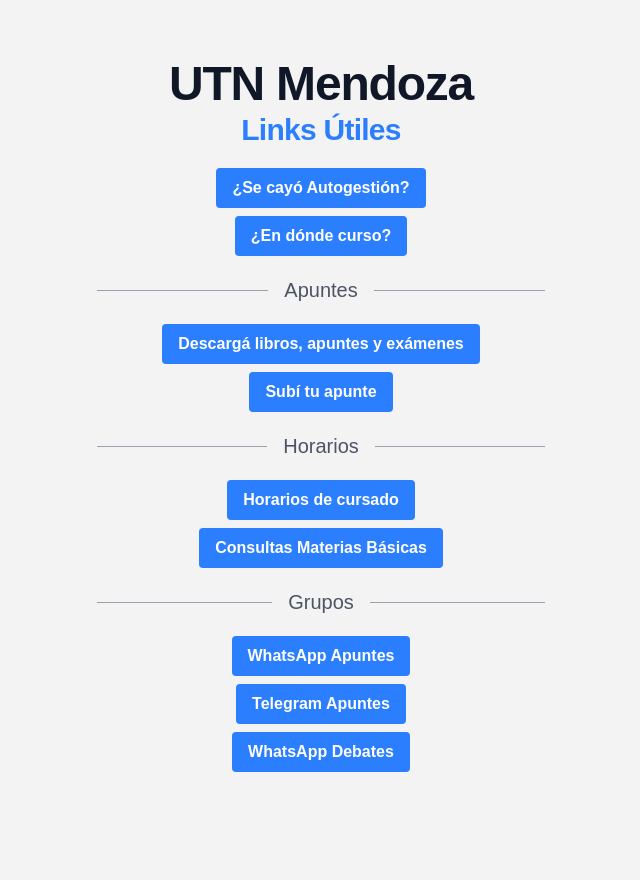
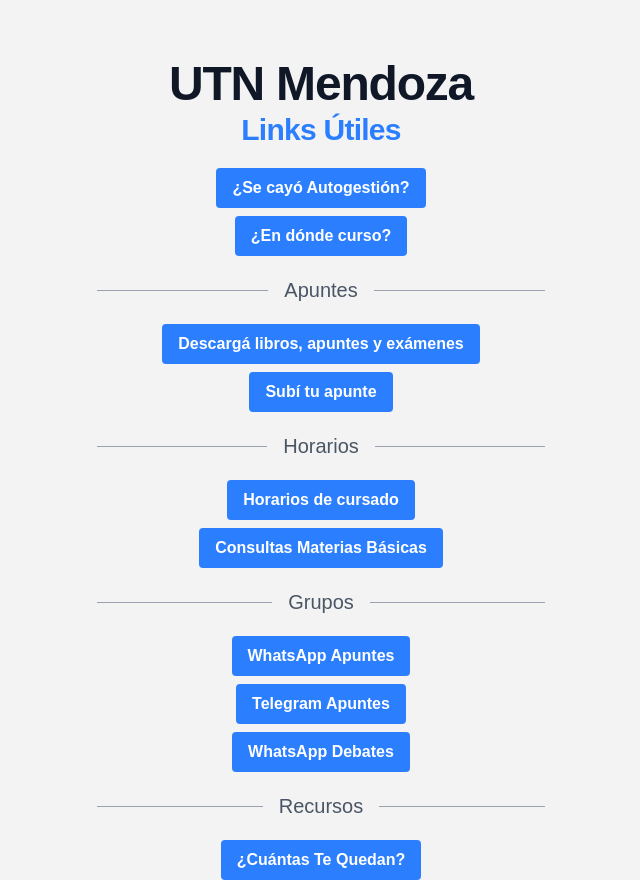
Before and after one commit to checorazza/UTNFRM-links, a Next.js app: page / in a window 1280 px wide. Shown: the whole page, without its empty margins (319-959 px from the left). Built offline with nearby package versions, Linux system fonts and the light colour scheme.

Commit message:
add recursos, fix readme.md

```diff
--- a/app/page.tsx
+++ b/app/page.tsx
@@ -1,7 +1,13 @@
 import LinkList from "../components/LinkList.js";
 import LinkItem from "../components/LinkItem.js";
 import Divider from "../components/Divider.js";
-import { principal, apuntes, horarios, grupos } from "../data/link.js";
+import {
+  principal,
+  apuntes,
+  horarios,
+  grupos,
+  recursos,
+} from "../data/link.js";
 
 export default function Home() {
   return (
@@ -21,6 +27,8 @@
       <LinkList linkitems={horarios} />
       <Divider text="Grupos"></Divider>
       <LinkList linkitems={grupos} />
+      <Divider text="Recursos"></Divider>
+      <LinkList linkitems={recursos} />
     </div>
   );
 }
--- a/data/link.js
+++ b/data/link.js
@@ -31,6 +31,13 @@
   },
 ];
 
+export const recursos = [
+  {
+    text: "¿Cuántas Te Quedan?",
+    href: "https://cuantas-te-quedan.vercel.app/",
+  },
+];
+
 export const grupos = [
   {
     text: "WhatsApp Apuntes",
```
Also changed, not shown: 1 other file (tests, documents, lock files or other folders).
